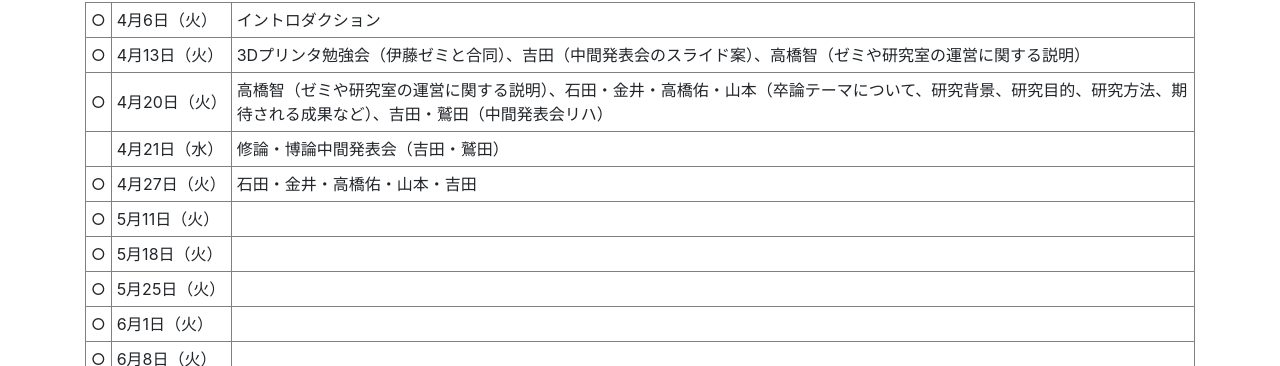
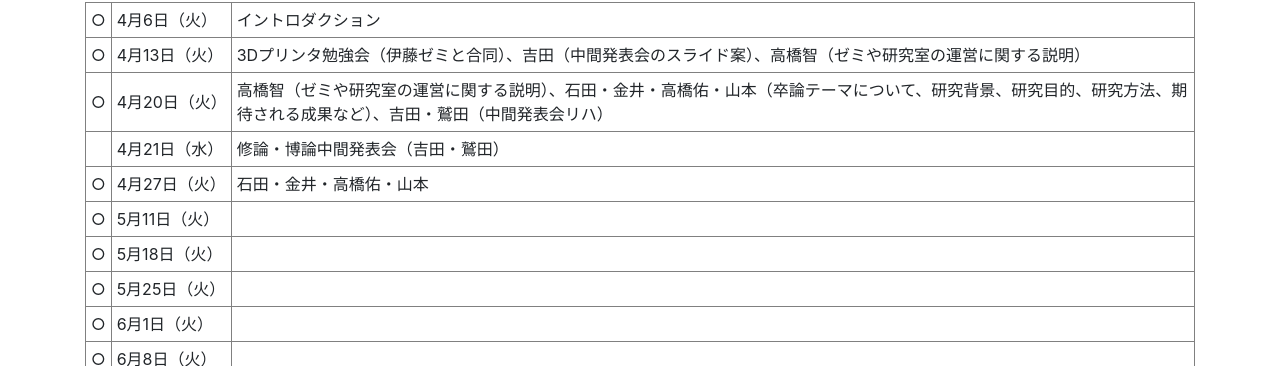
Before and after one commit to tkhslab/tkhslab.github.io, a Jekyll site: the page built from forstudents.md, in a window 1280 px wide and 900 px high, scrolled down 2134 px. Shown: the part 86-452 px from the top of the window. Built offline with Jekyll 4.4.1, drawn with Linux system fonts in a browser that asks for light colours; nearby versions of some CDN libraries.

Commit message:
revise 4/27 gs

```diff
--- a/forstudents.md
+++ b/forstudents.md
@@ -115,7 +115,7 @@
 <td></td><td>4月21日（水）</td><td>修論・博論中間発表会（吉田・鷲田）</td>
 </tr>
 <tr>
-<td>○</td><td>4月27日（火）</td><td>石田・金井・高橋佑・山本・吉田</td>
+<td>○</td><td>4月27日（火）</td><td>石田・金井・高橋佑・山本</td>
 </tr>
 <tr>
 <td>○</td><td>5月11日（火）</td><td></td>
```
